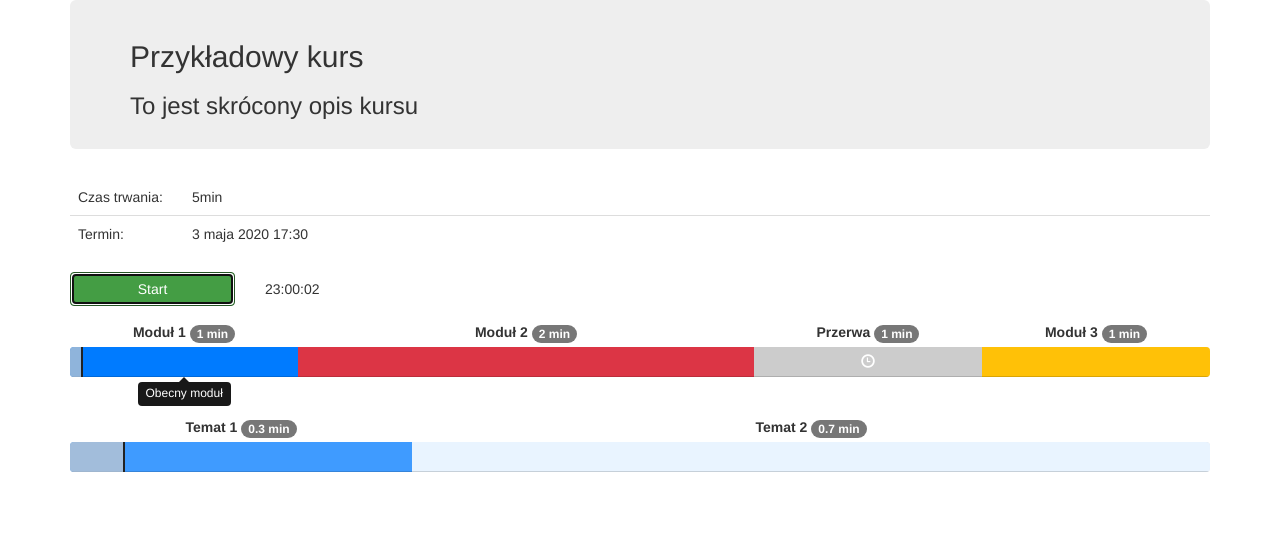
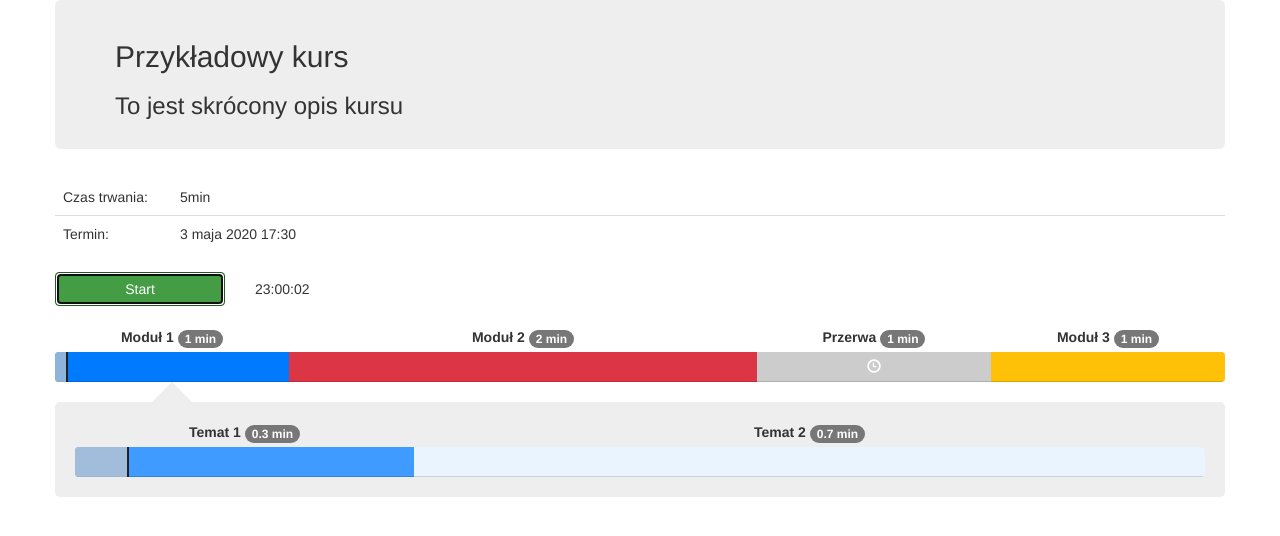
Before and after one commit to mnojek/presentation-tracker, a plain HTML site: page presentation_tracker.html in a window 1280 px wide. Both pictures are taken after a click on the button "Start". Drawn offline with nearby package versions, Linux system fonts and the light colour scheme.

Commit message:
Remove tooltip and add box with arrow to tag current module

```diff
--- a/presentation_tracker.html
+++ b/presentation_tracker.html
@@ -47,17 +47,26 @@
 		</div>
 	</div>
 
+	<div id="pr_container" class="container">
 		<div id="pr_labels"></div>
 		<div id="pr_progress" class="progress">
 			<div class="indicator" id="pr_indicator"></div>
 			<div class="elapsed_part" id="pr_elapsed_part"></div>
 		</div>
+	</div>
 
+	<div class="container">
+		<div id="module_arrow"></div>
+	</div>
+
+	<div id="mod_container" class="container">
 		<div id="mod_labels"></div>
 		<div id="mod_progress" class="progress">
 			<div class="indicator" id="mod_indicator"></div>
 			<div class="elapsed_part" id="mod_elapsed_part"></div>
 		</div>
 	</div>
+
+</div>
 </body>
 </html>
--- a/scripts.js
+++ b/scripts.js
@@ -3,8 +3,6 @@
 // obsługa zbyt podobnych kolorów tematów
 // obsługa oddzielnych dni kursu (przełącznie pomiędzy innymi htmlami i danymi zależnymi od dnia)
 // glyphicon jest nad indicator
-// przesuwaj 'obecny moduł' zamiast ciągle usuwać
-// opakuj dolny progress bar z tematami w jakiegoś diva i niech 'obecny moduł' nie zawiera tekstu tylko strzałkę, która będzie pokazywać n dany moduł
 
 function update_labels(){
 	$(document).attr("title", data.presentation.title);
@@ -68,11 +66,26 @@ function create_progress_bars(){
 }
 
 function create_break_progress_bar(module){
+	let break_label_div = $('<div/>', {
+		class: 'topic_label',
+		text: module.label + " ",
+		style: `width:100%;`
+	});
+	let badge = $('<span/>', {
+		class: 'badge',
+		text: module.duration + " min"
+	});
+	break_label_div.append(badge);
+	break_label_div.appendTo('#mod_labels');
+
 	let break_progress_bar = $('<div/>', {
 		class: 'progress-bar',
-		text: module.label + " ",
-		style: `width:${module.duration / module.duration * 100}%; background-color: #cccccc !important;`
+		style: `width:100%; background-color: #cccccc !important;`
 	});
+	glyph = $('<span/>', {
+		class : 'glyphicon'
+	}).addClass('glyphicon-time');
+	break_progress_bar.append(glyph);
 	break_progress_bar.appendTo('#mod_progress');
 }
 
@@ -100,25 +113,18 @@ function create_mod_progress_bars(module){
 	}
 }
 
-function tag_current_module(module) {
-	clear_tooltips();
-
-	let idx = -1;
-	for (var i = 0; i < data.presentation.modules.length; i++) {
-		if (data.presentation.modules[i] == module) {
-			idx = i;
-			break;
-		}
-	}
-	let tooltip = $('<a/>', {
-		"href": "#",
-		"id": "mod_tooltip",
-		"data-toggle": "tooltip",
-		"data-placement": "bottom",
-		"data-container": ".container",
-		"title": "Obecny moduł"
-	});
-	$('#pr_progress').children('.progress-bar').eq(idx).wrapInner(tooltip);
+function tag_current_module(module, start_times) {
+	let idx = data.presentation.modules.indexOf(module);
+	// calculate new tag position as half of current module width
+	// and adjust it by tag width
+	let does_next_idx_exists = typeof start_times[idx+1] === 'undefined';
+	let next_mod_start_time = does_next_idx_exists ? 100 : start_times[idx+1];
+	let new_tag_position = next_mod_start_time - ((next_mod_start_time - start_times[idx]) / 2);
+	let tag_width = 20;
+	$('#module_arrow').css('left', `${new_tag_position}%`).css('margin-left', `-${tag_width}px`);
+	// show tag by changing its border-color to same as module container
+	let tag_color = $('#mod_container').css('background-color');
+	$('#module_arrow').css('border-bottom-color', `${tag_color}`);
 }
 
 function update_mod_progress_bar(module) {
@@ -126,7 +132,6 @@ function update_mod_progress_bar(module) {
 	$('#mod_labels').children().remove();
 	if (module.type == "break") create_break_progress_bar(module);
 	else create_mod_progress_bars(module);
-	tag_current_module(module);
 }
 
 function blink_before_module_ends(progress, start_times, blink_flags) {
@@ -203,18 +208,6 @@ function get_modules_start_times(){
 	return start_times;
 }
 
-function clear_tooltips(){
-	$('#pr_progress').children('.progress-bar').children('a').contents().unwrap();
-	$('.tooltip').remove();
-	$('#mod_tooltip').remove();
-}
-
-function refresh_tooltips(){
-	$(function () { $('[data-toggle="tooltip"]').tooltip({trigger: 'manual'}).tooltip('show'); });
-	let tooltip_top_pos = $('#mod_tooltip').offset().top + 22;
-	$('#mod_tooltip').offset({top: tooltip_top_pos});
-}
-
 function move_pr_indicator(progress) {
 	$('#pr_indicator').css('left', `${progress}%`);
 	$('#pr_elapsed_part').css('width', `${progress}%`);
@@ -247,13 +240,16 @@ $(document).ready(function() {
 		let pr_progress_percentage = calculate_progress(elapsed_time, data.presentation.duration);
 		move_pr_indicator(pr_progress_percentage);
 
+		blink_before_module_ends(pr_progress_percentage, start_times, blink_flags);
 		let current_module = get_current_module(pr_progress_percentage, start_times);
-		blink_before_module_ends(pr_progress_percentage, start_times, blink_flags);
 
+		if (!last_module) {
+			tag_current_module(current_module, start_times);
+		}
 		// update module progress bar if it has changed
 		if (last_module && (current_module != last_module)) {
 			update_mod_progress_bar(current_module);
-			refresh_tooltips();
+			tag_current_module(current_module, start_times);
 			elapsed_modules += last_module.duration * 60 * 1000;
 		}
 		// subtract module duration of elapsed modules
@@ -276,7 +272,6 @@ $(document).ready(function() {
 
 	$('#start_button').click(function() {
 		window.requestAnimationFrame(step);
-		refresh_tooltips();
 		$('#pr_elapsed_time').css('display', 'block');
 	});
 });
--- a/style.css
+++ b/style.css
@@ -1,3 +1,23 @@
+.container {
+	padding: 0;
+}
+#pr_container {
+	maring-bottom: 0;
+}
+#mod_container {
+	padding: 20px;
+	border-radius: 5px;
+	background-color: #eeeeee;
+}
+#module_arrow {
+	position: relative;
+	content: ' ';
+	width: 0px;
+	height: 0px;
+	border: 20px solid transparent;
+	margin-top: -20px;
+	transition: all 1s ease;
+}
 .indicator {
 	position: absolute;
 	left: 0%;
@@ -15,7 +35,7 @@
 .progress {
 	position: relative;
 	height: 30px !important;
-	margin: 40px 0px 40px 0px;
+	margin: 40px 0px 0px 0px;
 }
 .progress-bar {
 	padding: 5px;
@@ -32,14 +52,6 @@
 #time_counter {
 	height: 35px;
 	margin-bottom: 5px;
-}
-a#mod_tooltip:link,
-a#mod_tooltip:visited,
-a#mod_tooltip:hover,
-a#mod_tooltip:active {
-	text-decoration: none;
-	color: white;
-	cursor: default;
 }
 .jumbotron {
 	padding: 20px;
@@ -61,10 +73,9 @@ a#mod_tooltip:active {
 	vertical-align: bottom;
 	height: 20px;
 }
-#pr_labels,
-#mod_labels {
+#pr_labels {
 	margin-top: 15px;
 }
 #mod_progress {
-	margin-top: 65px;
+	margin-top: 25px;
 }
```
Lines whose indentation alone changed are shown as unchanged.
